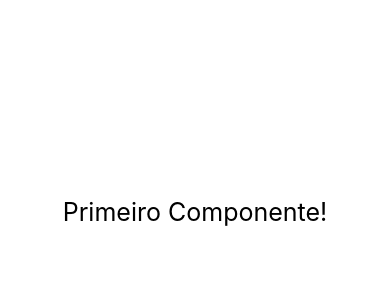
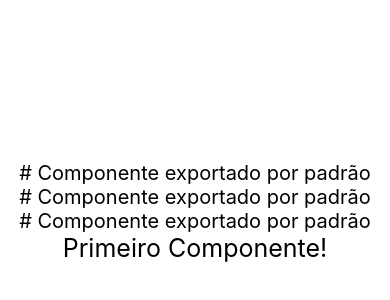
Before and after one commit to Yuji84/FundamentosReactNative, a React Native app: screen / in a window 390 px wide. Shown: the part 210-510 px from the top of the page. Built offline with nearby package versions, Linux system fonts and the light colour scheme.

Commit message:
multiple export

```diff
--- a/App.js
+++ b/App.js
@@ -2,14 +2,22 @@ import React from 'react';
 import { SafeAreaView, StyleSheet } from 'react-native';
 
 import First from './components/FirstComponent'
+import ComponentExportDefault from './components/MultiExport'
+import ComponentExport1 from './components/MultiExport'
+import ComponentExport2 from './components/MultiExport'
 
 export default function App() {
   return (
     <SafeAreaView style={styles.container}>
+      <ComponentExportDefault/>
+      <ComponentExport1/>
+      <ComponentExport2/>
       <First/>
     </SafeAreaView>
   );
 }
+
+
 
 const styles = StyleSheet.create({
   container: {
--- /dev/null
+++ b/components/MultiExport.js
@@ -0,0 +1,20 @@
+import React from 'react'
+import {Text} from 'react-native'
+
+import defaultStyle from './defaultStyle'
+
+function ComponentExportDefault(){
+    return <Text style={defaultStyle.fontM}># Componente exportado por padrão</Text>
+}
+
+function ComponentExport1(){
+    return <Text style={defaultStyle.fontM}># Componente exportado 01</Text>
+}
+
+function ComponentExport2(){
+    return <Text style={defaultStyle.fontM}># Componente exportado 02</Text>
+}
+
+export { ComponentExport1, ComponentExport2 }
+
+export default ComponentExportDefault
```
